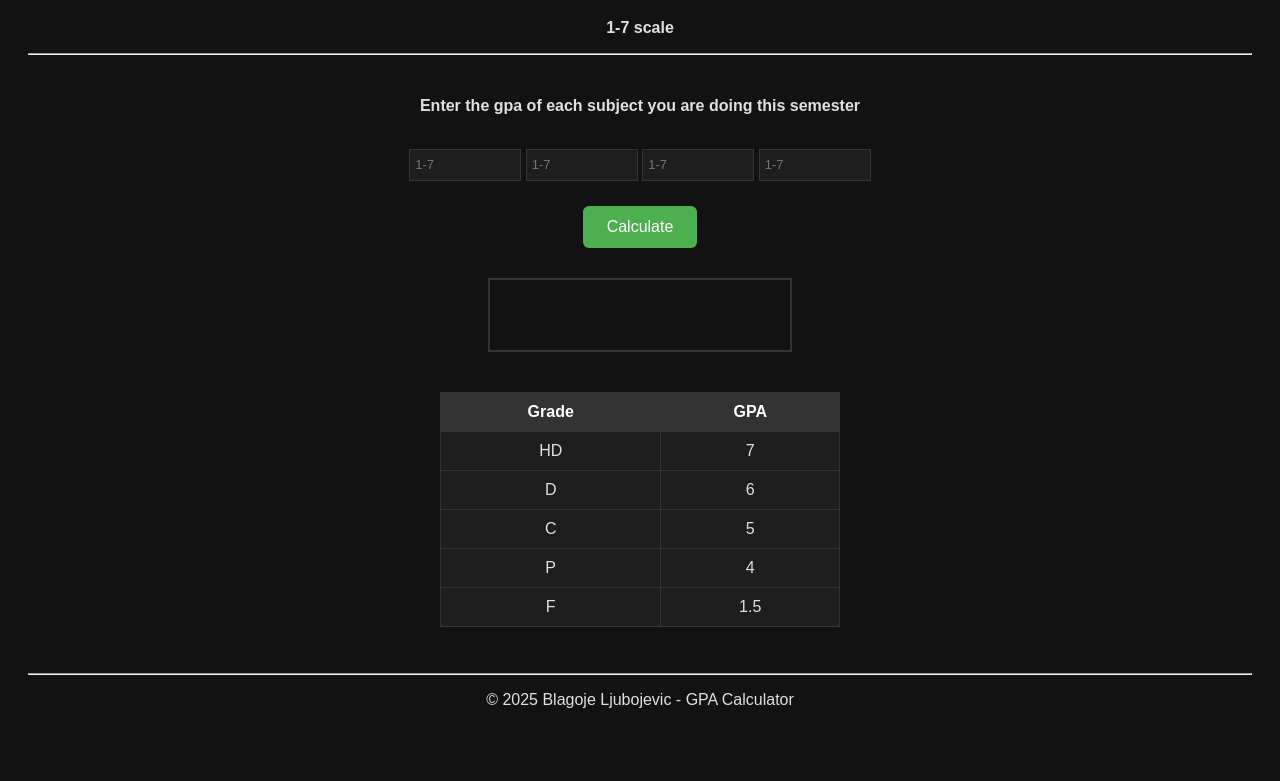
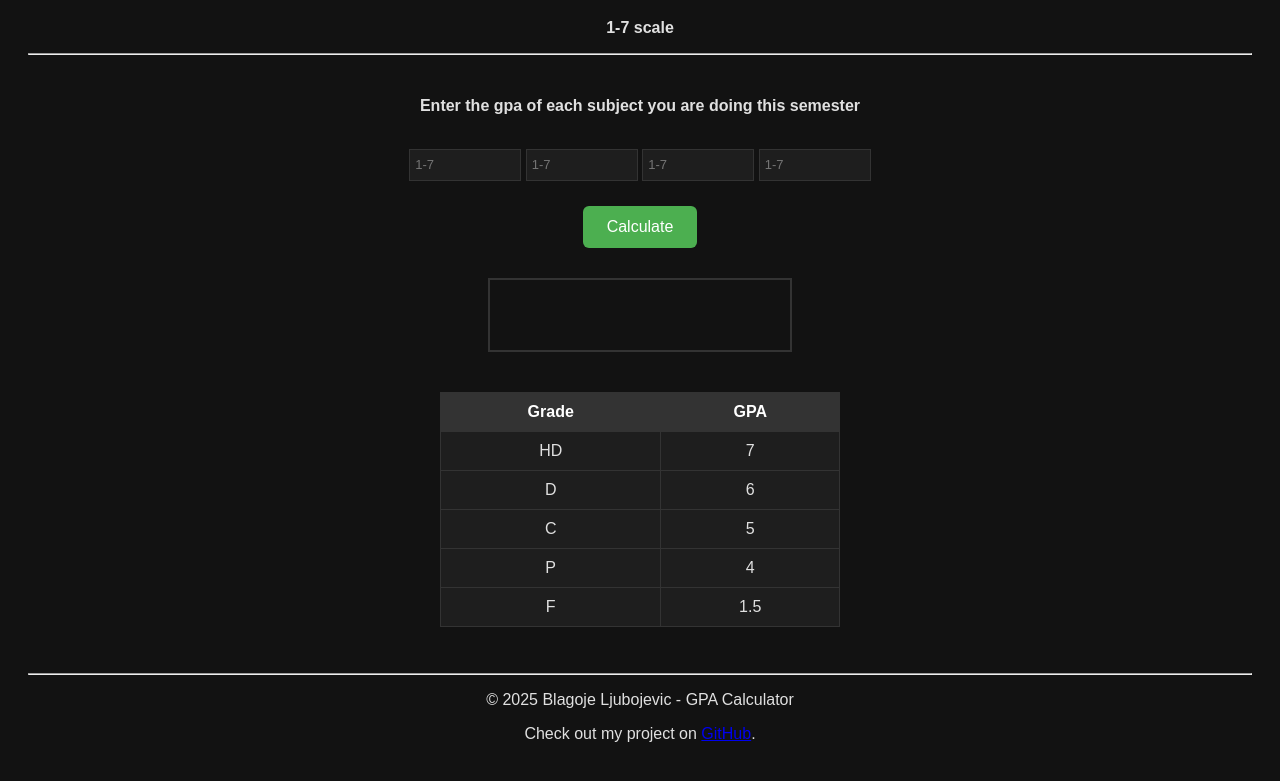
Before and after one commit to LjubojevicBlagoje/GPA-Calculator, a plain HTML site: page index.html in a window 1280 px wide. Shown: the part 79-860 px from the top of the page. Drawn offline with Linux system fonts and the light colour scheme.

Commit message:
Edit footer

```diff
--- a/index.html
+++ b/index.html
@@ -135,6 +135,9 @@
 
     <footer>
         <p>&copy; 2025 Blagoje Ljubojevic - GPA Calculator</p>
+        <p>Check out my project on
+            <a href="https://github.com/LjubojevicBlagoje/GPA-Calculator.git" target="_blank">GitHub</a>.
+        </p>
     </footer>
 
     <script>
```
